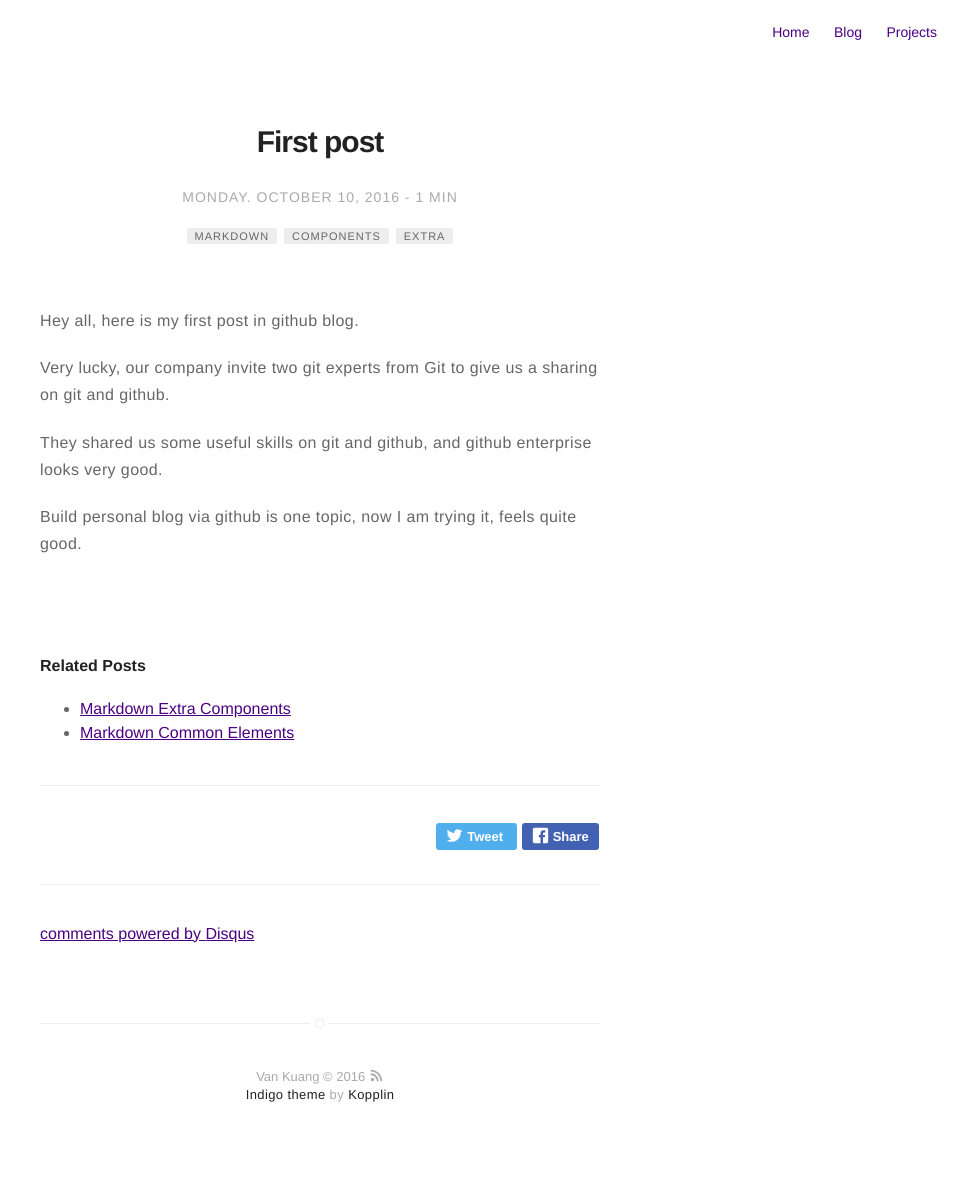
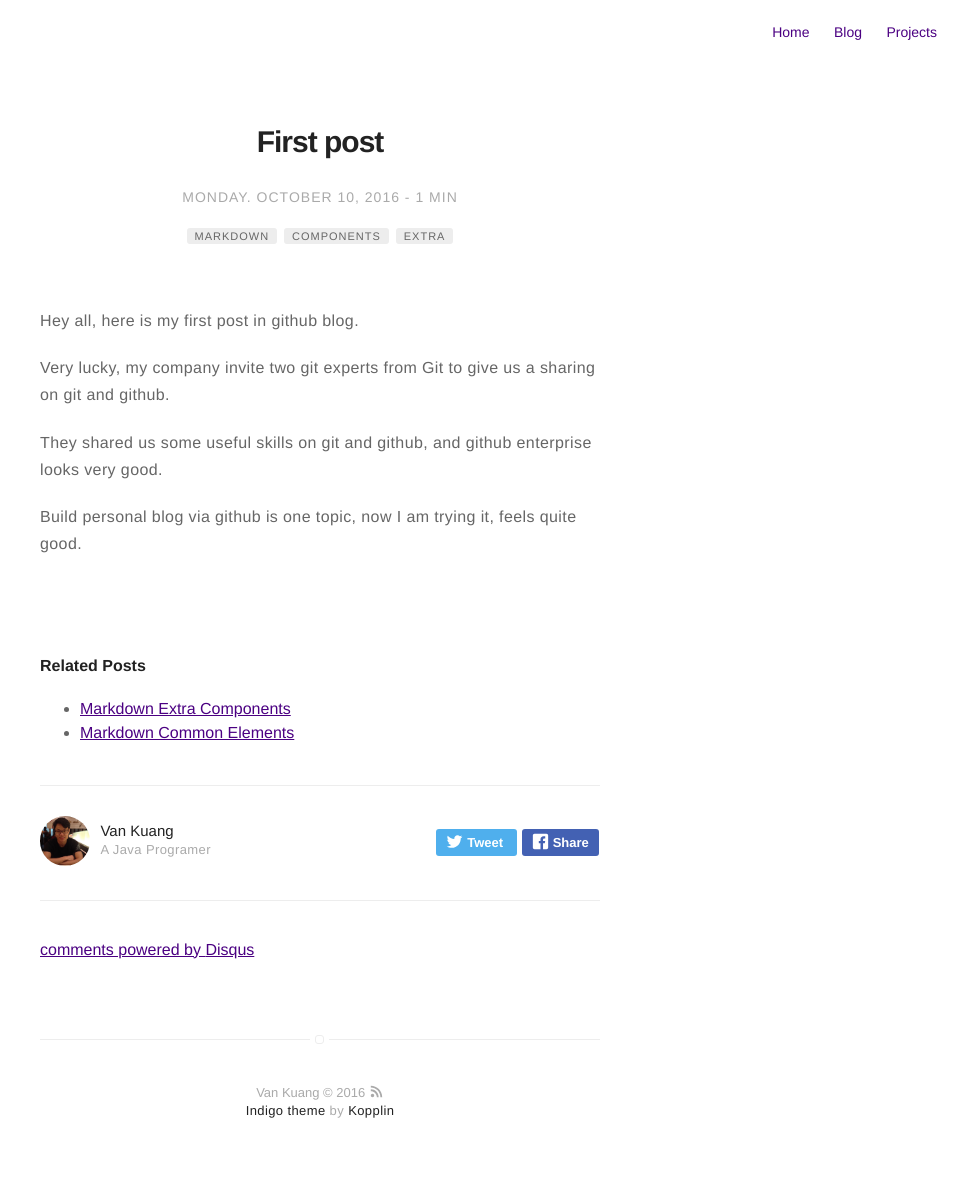
Before and after one commit to VanKuang/vankuang.github.io, a Jekyll site: the page built from _posts/2016-10-22-my-first-post.markdown, in a window 1280 px wide. Shown: the whole page, without its empty margins (320-1280 px from the left). Built offline with Jekyll 4.4.1, drawn with Linux system fonts in a browser that asks for light colours; comment, search, counter and statistics services are not loaded.

```diff
--- a/_posts/2016-10-22-my-first-post.markdown
+++ b/_posts/2016-10-22-my-first-post.markdown
@@ -9,13 +9,13 @@
 - components
 - extra
 blog: true
-author: Van Kuang
+author: vankuang
 description: My First post
 ---
 
 Hey all, here is my first post in github blog.
 
-Very lucky, our company invite two git experts from Git to give us a sharing on git and github.
+Very lucky, my company invite two git experts from Git to give us a sharing on git and github.
 
 They shared us some useful skills on git and github, and github enterprise looks very good.
 
```
